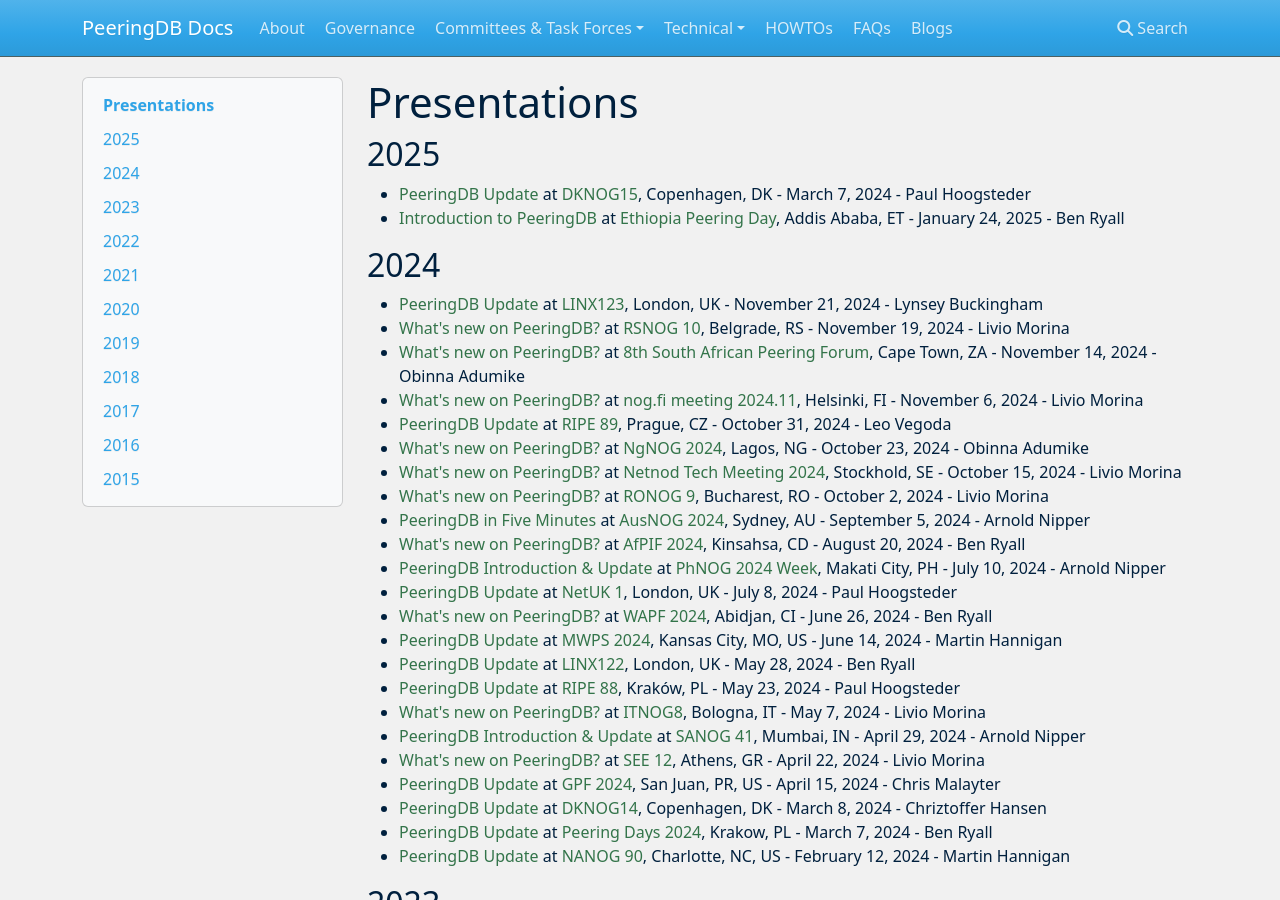
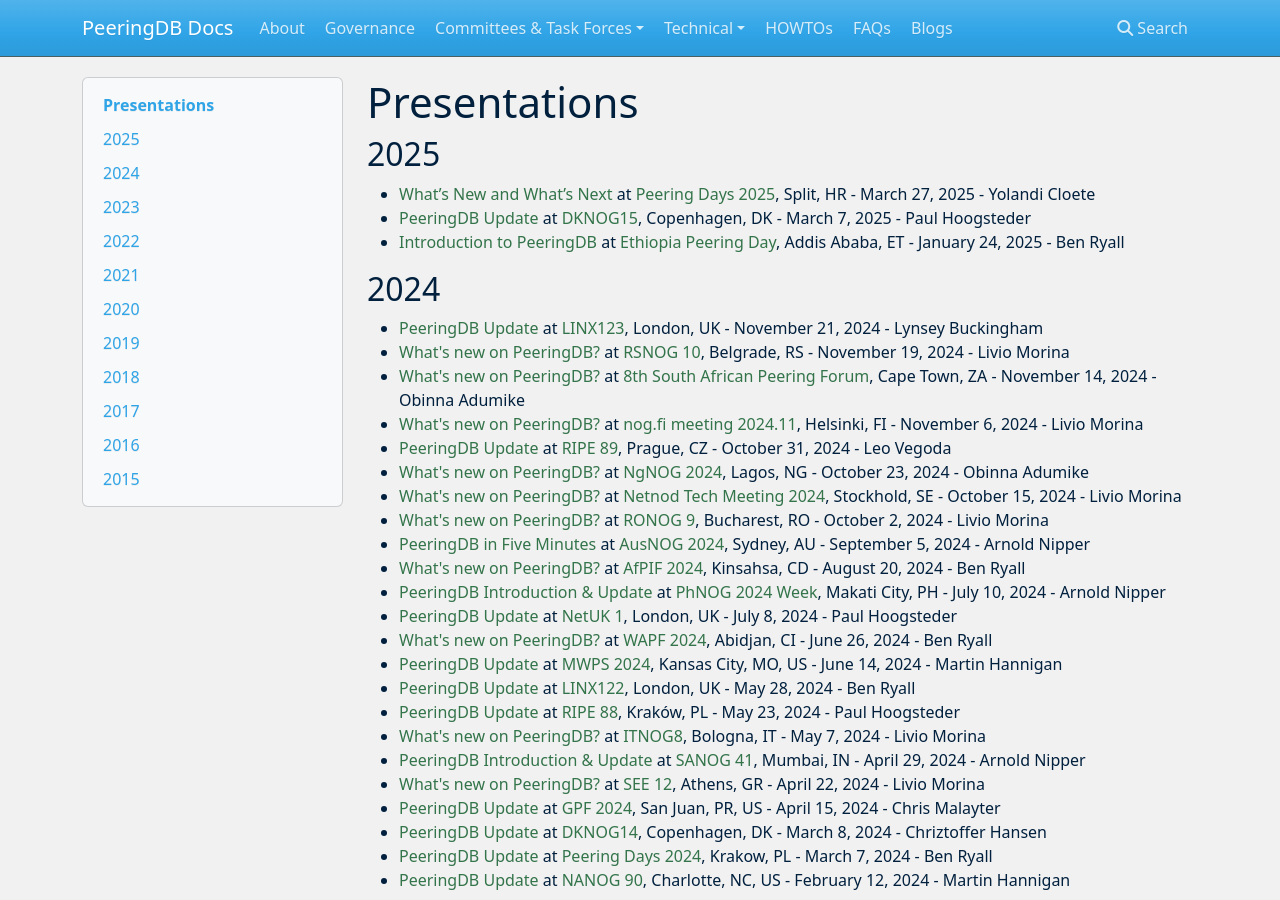
Before and after one commit to peeringdb/docs, an MkDocs documentation site: the page built from docs/presentations.md, in a window 1280 px wide and 900 px high. Built offline with MkDocs 1.6.1, drawn with Linux system fonts in a browser that asks for light colours; nearby versions of some CDN libraries.

Commit message:
Added Yolandi's Peering Days 2025 presentation.

```diff
--- a/docs/presentations.md
+++ b/docs/presentations.md
@@ -2,7 +2,8 @@
 
 ## 2025
 
-- [PeeringDB Update](presentation/20250307_DKNOG15_2025_Paul_Hoogsteder.pdf) at [DKNOG15](https://events.dknog.dk/event/32/), Copenhagen, DK - March 7, 2024 - Paul Hoogsteder
+- [What’s New and What’s Next](presentation/20250327_PeeringDays2025_Yolandi_Cloete.pdf) at [Peering Days 2025](https://events.dknog.dk/event/32/), Split, HR - March 27, 2025 - Yolandi Cloete
+- [PeeringDB Update](presentation/20250307_DKNOG15_2025_Paul_Hoogsteder.pdf) at [DKNOG15](https://events.dknog.dk/event/32/), Copenhagen, DK - March 7, 2025 - Paul Hoogsteder
 - [Introduction to PeeringDB](presentation/20250124_Ethiopia_Peering_Day_Ben_Ryall.pdf) at [Ethiopia Peering Day](https://www.internetsociety.org/events/ethiopia-peering-day/), Addis Ababa, ET - January 24, 2025 - Ben Ryall
 
 ## 2024
```
Also changed, not shown: 1 other file.
